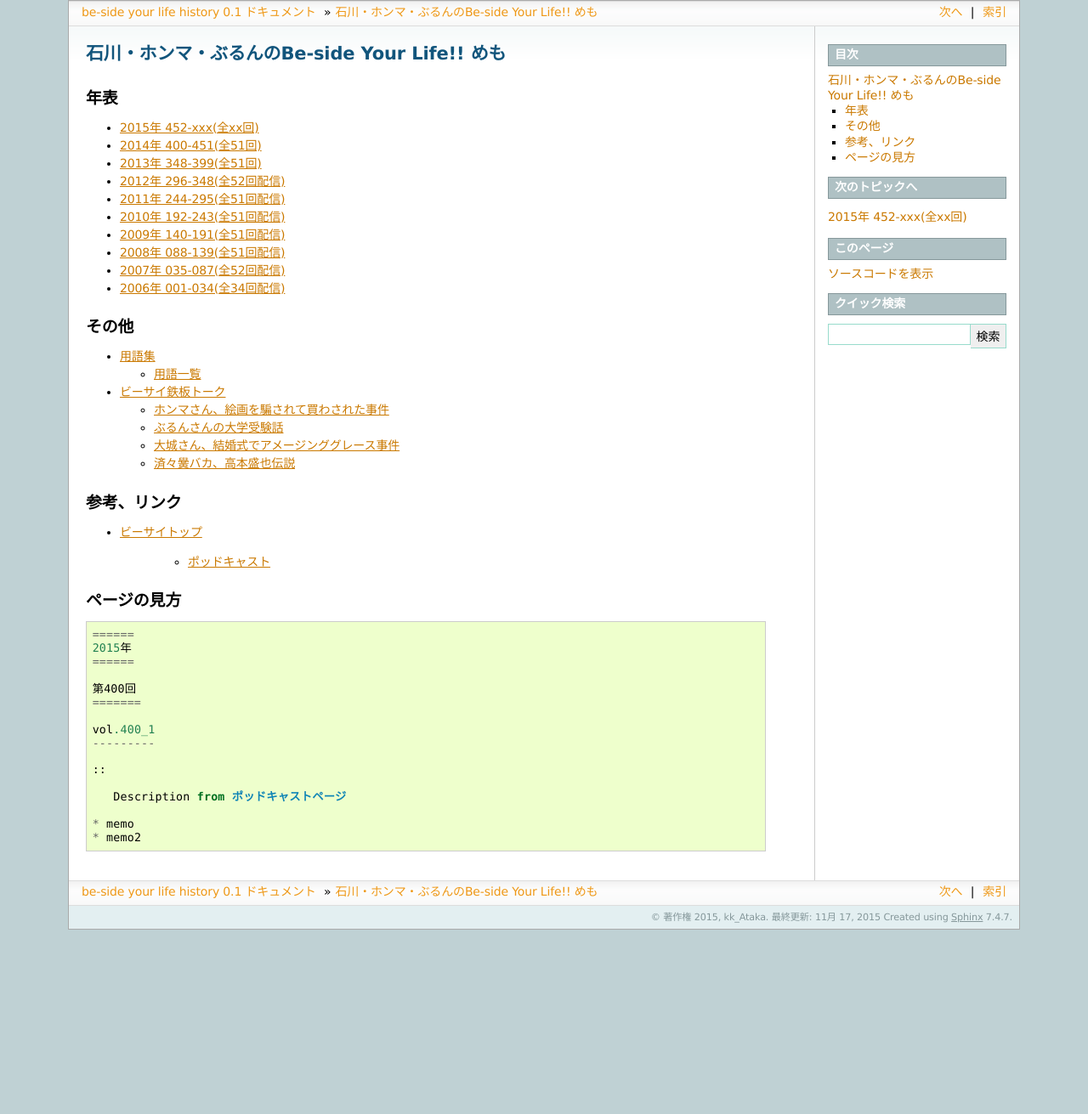
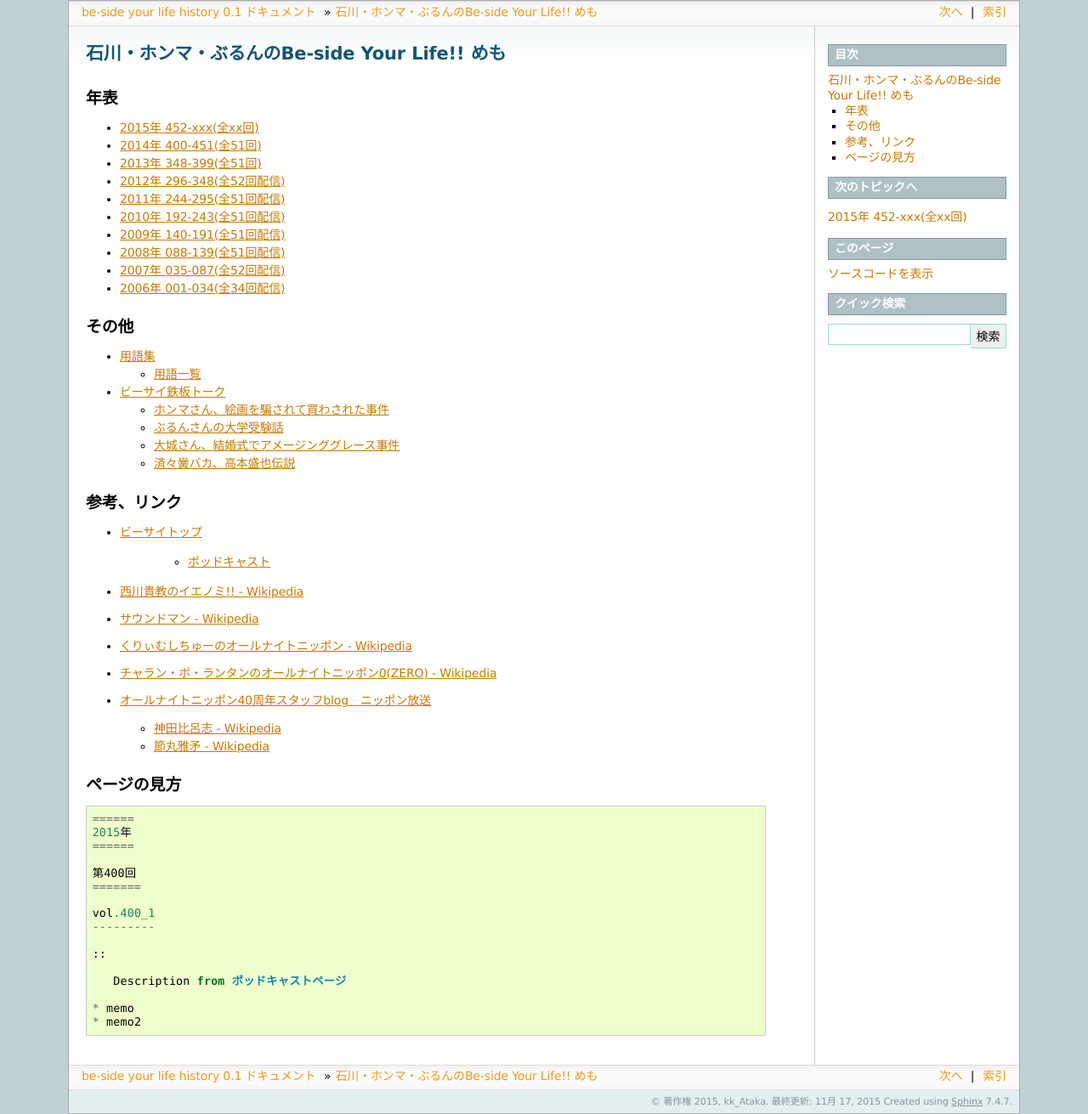
Before and after one commit to gosyujin/be-side, a Sphinx documentation site: the page built from source/index.rst, in a window 1280 px wide. Shown: the whole page at 85% size. Built offline with Sphinx 7.4.7, drawn with Linux system fonts in a browser that asks for light colours; before the commit the page ends 1094 px from its top, so only the background shows below that.

Commit message:
Update source

```diff
--- a/source/index.rst
+++ b/source/index.rst
@@ -35,6 +35,15 @@
 
    * `ポッドキャスト <http://be-side.jp/podcast/>`_
 
+* `西川貴教のイエノミ!! - Wikipedia <https://ja.wikipedia.org/wiki/%E8%A5%BF%E5%B7%9D%E8%B2%B4%E6%95%99%E3%81%AE%E3%82%A4%E3%82%A8%E3%83%8E%E3%83%9F!!>`_
+* `サウンドマン - Wikipedia <https://ja.wikipedia.org/wiki/%E3%82%B5%E3%82%A6%E3%83%B3%E3%83%89%E3%83%9E%E3%83%B3>`_
+* `くりぃむしちゅーのオールナイトニッポン - Wikipedia <https://ja.wikipedia.org/wiki/%E3%81%8F%E3%82%8A%E3%81%83%E3%82%80%E3%81%97%E3%81%A1%E3%82%85%E3%83%BC%E3%81%AE%E3%82%AA%E3%83%BC%E3%83%AB%E3%83%8A%E3%82%A4%E3%83%88%E3%83%8B%E3%83%83%E3%83%9D%E3%83%B3#.E6.AD.B4.E4.BB.A3.E3.82.B9.E3.82.BF.E3.83.83.E3.83.95>`_
+* `チャラン・ポ・ランタンのオールナイトニッポン0(ZERO) - Wikipedia <https://ja.wikipedia.org/wiki/%E3%83%81%E3%83%A3%E3%83%A9%E3%83%B3%E3%83%BB%E3%83%9D%E3%83%BB%E3%83%A9%E3%83%B3%E3%82%BF%E3%83%B3%E3%81%AE%E3%82%AA%E3%83%BC%E3%83%AB%E3%83%8A%E3%82%A4%E3%83%88%E3%83%8B%E3%83%83%E3%83%9D%E3%83%B30(ZERO)>`_
+* `オールナイトニッポン40周年スタッフblog　ニッポン放送 <http://www.allnightnippon.com/40th/staff/>`_
+
+  * `神田比呂志 - Wikipedia <https://ja.wikipedia.org/wiki/%E7%A5%9E%E7%94%B0%E6%AF%94%E5%91%82%E5%BF%97>`_
+  * `節丸雅矛 - Wikipedia <https://ja.wikipedia.org/wiki/%E7%AF%80%E4%B8%B8%E9%9B%85%E7%9F%9B>`_
+
 ページの見方
 ===========
 
```
